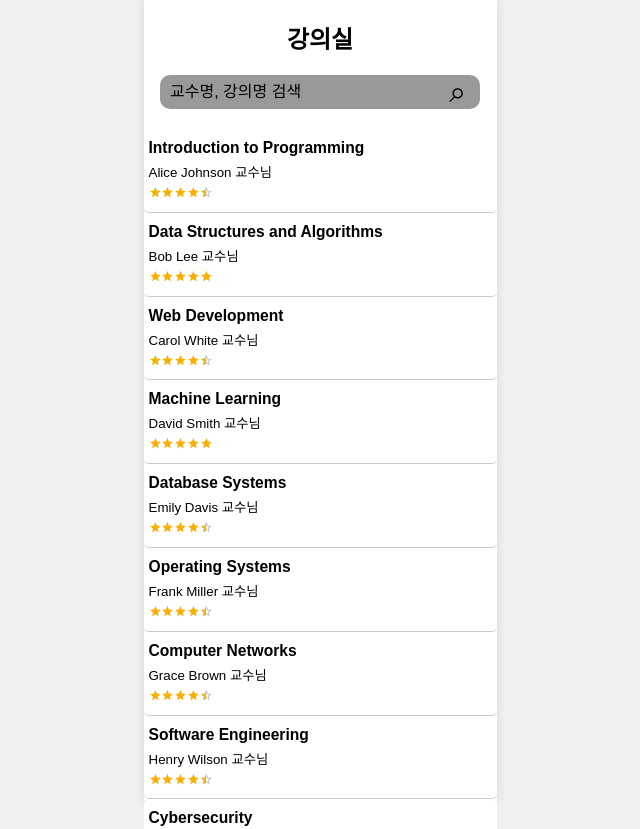
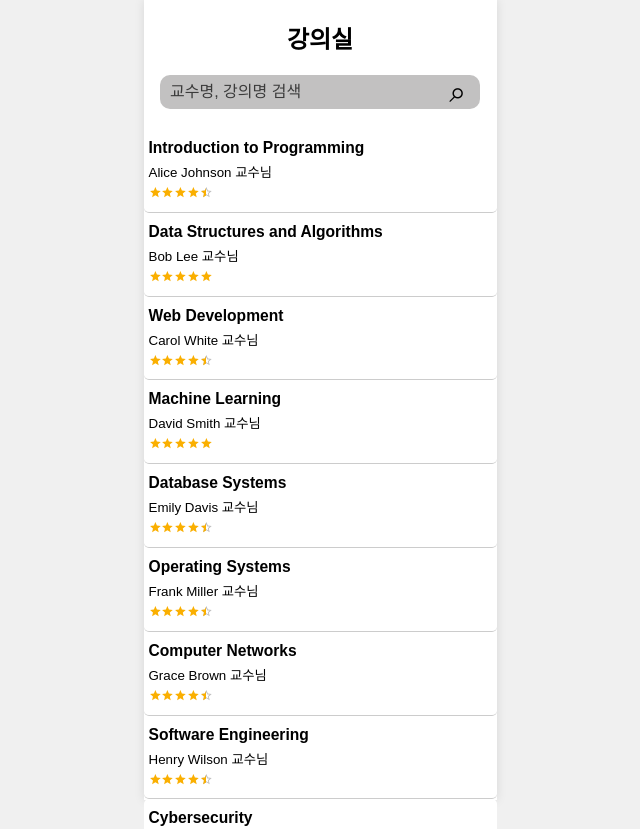
Before and after one commit to ais-internship-cnu/I-school-FE, a Next.js app: page /course-page in a window 1280 px wide. Shown: the whole page, without its empty margins (320-960 px from the left). Built offline with nearby package versions, Linux system fonts and the light colour scheme; what axios-mock-adapter would draw is missing.

Commit message:
style: 검색창 색상 수정

```diff
--- a/src/styles/course-search-style.css
+++ b/src/styles/course-search-style.css
@@ -58,12 +58,13 @@
   border: 0px;
   box-sizing: border-box;
   border-radius: 10px;
-  background-color: hsl(0, 0%, 60%);
+  background-color: hsl(0, 1%, 76%);
   color: black;
   font-size: 16px; /* 폰트 크기 설정 */
+  outline: none;
 }
 .search-bar::placeholder {
-  color: black; /* placeholder 텍스트 색상 */
+  color: rgb(59, 59, 59); /* placeholder 텍스트 색상 */
 }
 
 /* 검색 버튼 스타일 */
```
